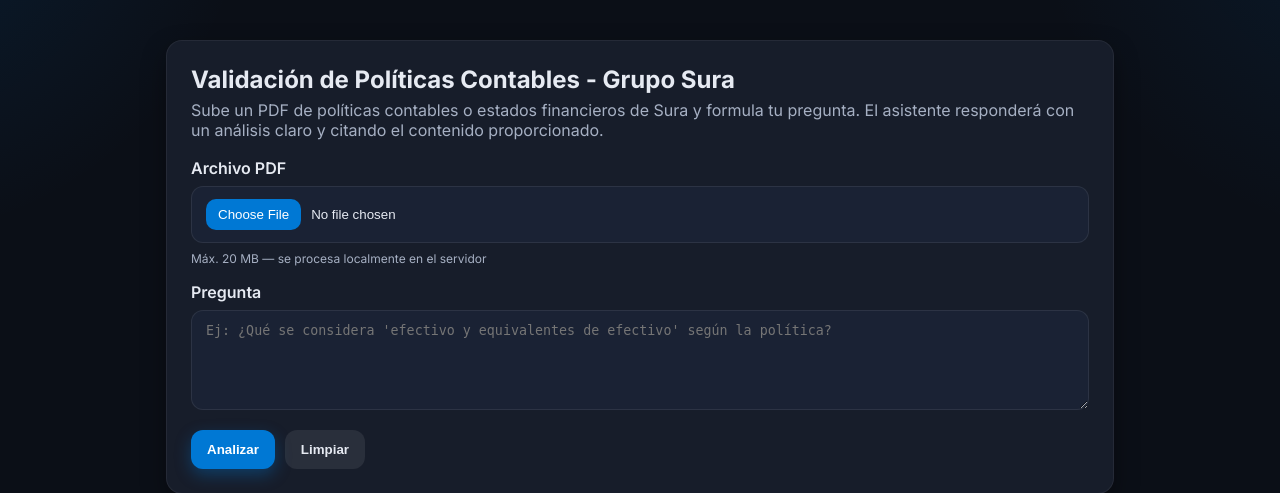
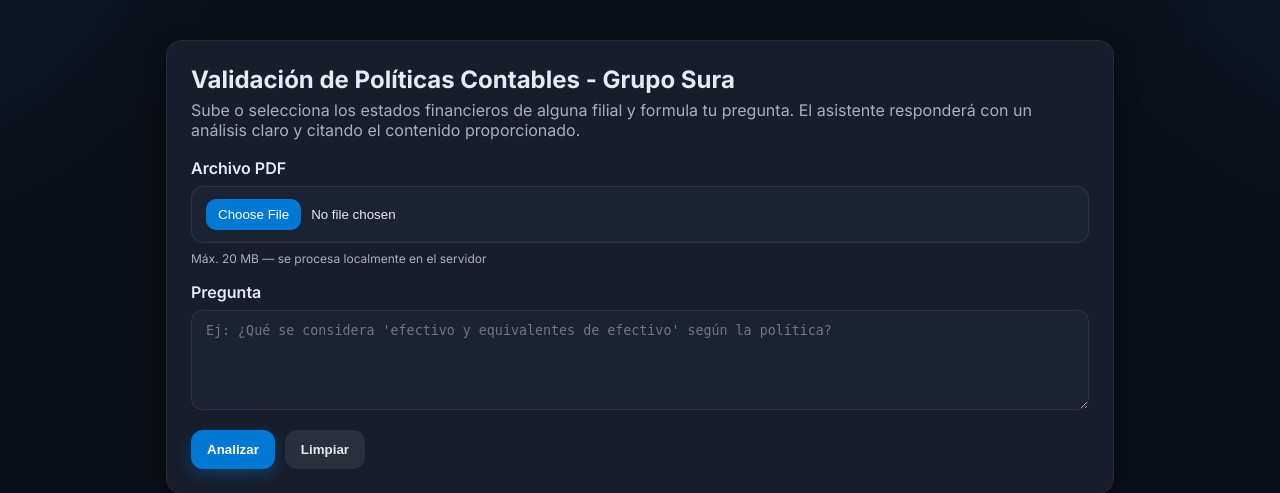
Before and after one commit to Feru34/Sura-IA, a Flask app: page / in a window 1280 px wide. Shown: the part 61-554 px from the top of the page. Run offline with Flask 3, Linux system fonts and the light colour scheme; some libraries are stand-ins or nearby versions.

Commit message:
ajustes en los enunciados

```diff
--- a/templates/index.html
+++ b/templates/index.html
@@ -25,7 +25,7 @@
     <section class="card">
       <h1 class="title">Validación de Políticas Contables - Grupo Sura</h1>
       <p class="subtitle">
-          Sube un PDF de políticas contables o estados financieros de Sura y formula tu pregunta.
+          Sube o selecciona los estados financieros de alguna filial y formula tu pregunta.
           El asistente responderá con un análisis claro y citando el contenido proporcionado.
       </p>
 
```
